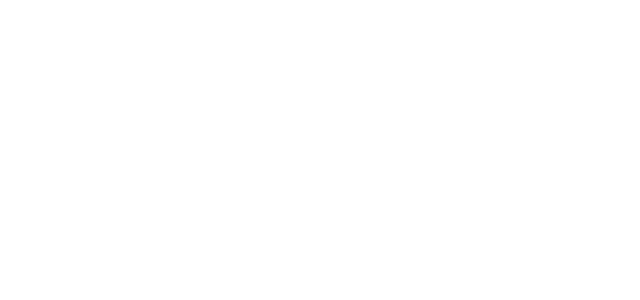
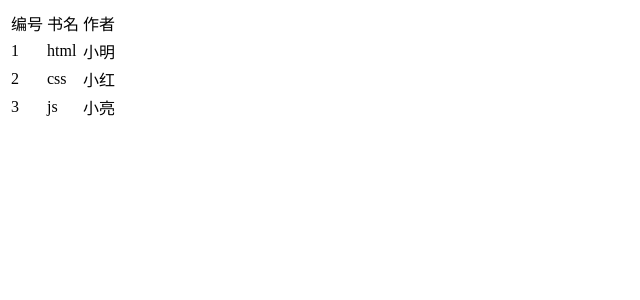
Before and after one commit to AGoldenPig/vue_practice, a Vue app: page / in a window 1280 px wide. Shown: the top 300 px of the page, without its empty margins (0-640 px from the left). Built offline with nearby package versions, Linux system fonts and the light colour scheme.

Commit message:
add routers and components

```diff
--- a/src/router/index.js
+++ b/src/router/index.js
@@ -1,12 +1,19 @@
 import Vue from 'vue'
 import VueRouter from 'vue-router'
-import Home from '../views/Home.vue'
+import Book from '../views/Book.vue'
 
 Vue.use(VueRouter)
+
+const routes = [
+  {
+    path: '/',
+    name:'book',
+    component: Book
+  }
+]
 
 export default new VueRouter({
   mode: 'history',
   base: process.env.BASE_URL,
-  routes : [
-  ]
+  routes : routes
 })
--- /dev/null
+++ b/src/views/Book.vue
@@ -0,0 +1,46 @@
+<template>
+    <div>
+        <table>
+            <tr>
+                <td>编号</td>
+                <td>书名</td>
+                <td>作者</td>
+            </tr>
+            <tr v-for="item in books">
+                <td>{{item.id}}</td>
+                <td>{{item.name}}</td>
+                <td>{{item.author}}</td>
+            </tr>
+        </table>
+    </div>
+</template>
+
+<script>
+    export default {
+        name: "Book",
+        data(){
+            return{
+                msg:"hello vue",
+                books: [
+                    {
+                        id: 1,
+                        name: 'html',
+                        author: '小明'
+                    },{
+                        id: 2,
+                        name: 'css',
+                        author: '小红'
+                    },{
+                        id: 3,
+                        name: 'js',
+                        author: '小亮'
+                    }
+                ]
+            }
+        }
+    }
+</script>
+
+<style scoped>
+
+</style>
```
